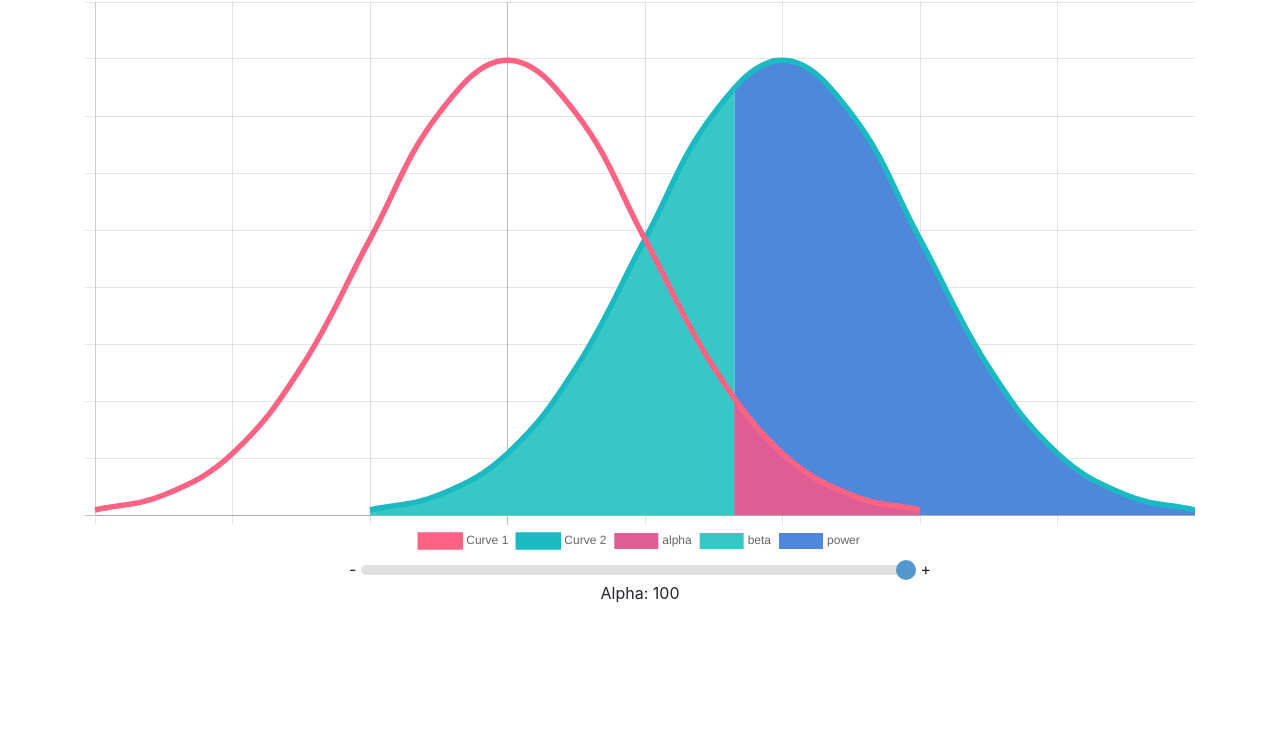
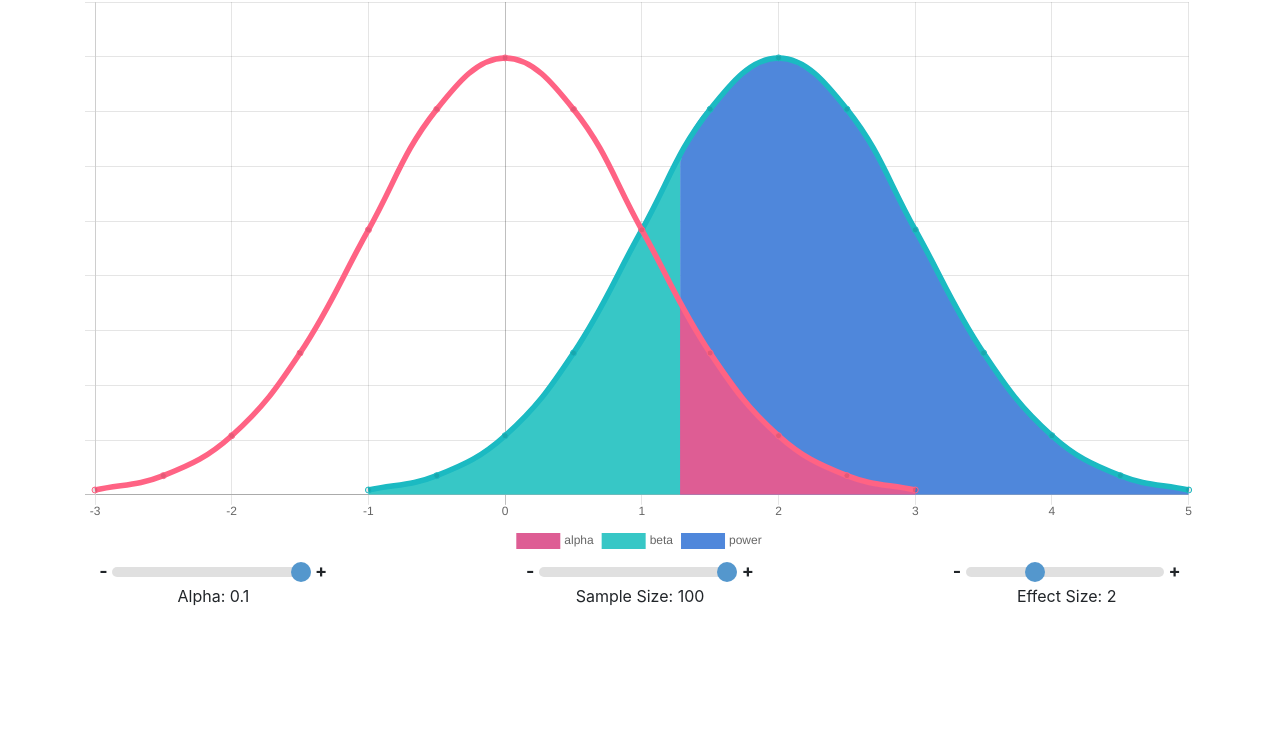
Before and after one commit to Fletcher-Climate-Group/alpha-beta-visualization, a plain HTML site: page index.html in a window 1280 px wide. Shown: the part 60-800 px from the top of the page. Drawn offline with nearby package versions, Linux system fonts and the light colour scheme.

Commit message:
added slider bars for sample size and effect size

```diff
--- a/css/style.css
+++ b/css/style.css
@@ -36,3 +36,8 @@
     background: #0d6cb9;
     cursor: pointer; /* Cursor on hover */
 }
+
+.value{
+    font-size: 18px;
+    font-weight: bold;
+}
--- a/index.html
+++ b/index.html
@@ -25,9 +25,10 @@
 
 <body>
     <div class="container text-center mt-3">
-        <h2>Alpha and Beta</h2>
+        <h2>Alpha, Beta and Power</h2>
     </div>
 
+    <!--chart-->
     <div class="container">
         <div class="row text-center">
             <div class="col">
@@ -36,14 +37,31 @@
         </div>
     </div>
 
-    <div class="container">
+    <!--sliders-->
+    <div class="container-fluid">
         <div class="row text-center">
             <div class="col">
                 <div class="slidecontainer">
                     <span class="value left">-</span>
-                    <input type="range" min="0" max="100" value="100" class="slider" id="alphaRange">
+                    <input type="range" min="0" max="0.1" value="0.1" step="0.01" class="slider alpha" id="rangeAlpha">
                     <span class="value right">+</span>
-                    <p>Alpha: <span id="alphaValue"></span></p>
+                    <p>Alpha: <span id="valueAlpha"></span></p>
+                </div>
+            </div>
+            <div class="col">
+                <div class="slidecontainer">
+                    <span class="value left">-</span>
+                    <input type="range" min="25" max="100" value="100"class="slider sampleSize" id="rangeSampleSize">
+                    <span class="value right">+</span>
+                    <p>Sample Size: <span id="valueSampleSize"></span></p>
+                </div>
+            </div>
+            <div class="col">
+                <div class="slidecontainer">
+                    <span class="value left">-</span>
+                    <input type="range" min="1" max="4" value="2" step="0.5" class="slider sampleSize" id="rangeEffectSize">
+                    <span class="value right">+</span>
+                    <p>Effect Size: <span id="valueEffectSize"></span></p>
                 </div>
             </div>
         </div>
--- a/js/script.js
+++ b/js/script.js
@@ -31,6 +31,19 @@ function createGausDataset(mean, stdev, numdev, inc) {
         dataset.push(xy)
     }
     return dataset
+}
+
+function updateNormalCurves(mean1, mean2, stdev) {
+    curve1.mean = mean1
+    curve1.stdev = stdev
+    curve2.mean = mean2
+    curve2.stdev = stdev
+    var c1 = createGausDataset(mean1, stdev, numStdev, curveIncrement)
+    var c2 = createGausDataset(mean2, stdev, numStdev, curveIncrement)
+
+    chart.data.datasets[0].data = c1
+    chart.data.datasets[1].data = c2
+    chart.update()
 }
 
 //createAlpha: creates an alpha dataset to be added to the chart
@@ -72,9 +85,23 @@ function createBeta(mean, stdev, z) {
 }
 
 //createAB: updates the alpha and beta datasets on the chart
-function createAlphaBetaPower(commonX) {
-    alphaZ = (commonX - curve1.mean) / curve1.stdev
-    betaZ = (commonX - curve2.mean) / curve2.stdev
+function updateAlphaBetaPower(alpha) {
+    var z_lookup = {
+        0.1: 1.28,
+        0.09: 1.34,
+        0.08: 1.41,
+        0.07: 1.48,
+        0.06: 1.55,
+        0.05: 1.64,
+        0.04: 1.75,
+        0.03: 1.88,
+        0.02: 2.05,
+        0.01: 2.33,
+        0: 3
+    }
+
+    alphaZ = z_lookup[alpha]
+    betaZ = ((alphaZ * curve1.stdev + curve1.mean) - curve2.mean) / curve2.stdev
 
     alpha = createAlpha(curve1.mean, curve1.stdev, alphaZ)
     beta = createBeta(curve2.mean, curve2.stdev, betaZ)
@@ -98,7 +125,7 @@ var chart = new Chart(myChart, {
             //curve 1 for null mean
             {
                 label: 'Curve 1',
-                pointRadius: 0,
+                pointRadius: 3,
                 fill: false,
                 borderColor: '#ff6384',
                 data: createGausDataset(curve1.mean, curve1.stdev, numStdev, curveIncrement)
@@ -106,7 +133,7 @@ var chart = new Chart(myChart, {
             //curve 2 for testing mean
             {
                 label: 'Curve 2',
-                pointRadius: 0,
+                pointRadius: 3,
                 fill: false,
                 borderColor: '#1BBAC2',
                 data: createGausDataset(curve2.mean, curve2.stdev, numStdev, curveIncrement)
@@ -139,12 +166,20 @@ var chart = new Chart(myChart, {
     },
     options: {
         title: {
-            text: 'Alpha and Beta',
+            text: 'Alpha, Beta and Power',
             display: false,
-
         },
         legend: {
-            position: 'bottom'
+            position: 'bottom',
+            labels: {
+                filter: function (item, chart) {
+                    removeList = ['Curve 1', 'Curve 2']
+                    if (removeList.includes(item.text)) {
+                        return false
+                    }
+                    return true
+                }
+            }
         },
         scales: {
             xAxes: [{
@@ -152,7 +187,7 @@ var chart = new Chart(myChart, {
                 position: 'bottom',
                 display: true,
                 ticks: {
-                    display: false,
+                    display: true,
                 }
             }],
             yAxes: [{
@@ -172,18 +207,37 @@ var chart = new Chart(myChart, {
 });
 
 //creates the initial alpha and beta highlight
-createAlphaBetaPower(curve1.mean + curve1.stdev * 1.65)
+updateAlphaBetaPower(0.1)
 
-//variables and function for slider
-var slider = document.getElementById("alphaRange")
-var output = document.getElementById("alphaValue")
-output.innerHTML = slider.value
+//alpha slider
+var sliderAlpha = document.getElementById("rangeAlpha")
+var outputAlpha = document.getElementById("valueAlpha")
+outputAlpha.innerHTML = sliderAlpha.value
 
-slider.oninput = function () {
-    output.innerHTML = this.value
+sliderAlpha.oninput = function () {
+    outputAlpha.innerHTML = this.value
+    updateAlphaBetaPower(parseFloat(this.value))
+}
 
-    endPoint = curve1.mean + curve1.stdev * numStdev
-    startPoint = curve1.mean + curve1.stdev * 1.65
+//sample size slider
+var sliderSampleSize = document.getElementById("rangeSampleSize")
+var outputSampleSize = document.getElementById("valueSampleSize")
+outputSampleSize.innerHTML = sliderSampleSize.value
 
-    createAlphaBetaPower(endPoint - (this.value / 100) * (endPoint - startPoint))
+sliderSampleSize.oninput = function () {
+    outputSampleSize.innerHTML = this.value
+    stdev = Math.sqrt(100 / parseInt(this.value))
+    updateNormalCurves(curve1.mean, curve2.mean, stdev)
+    updateAlphaBetaPower(sliderAlpha.value)
 }
+
+//effect size slider
+var sliderEffectSize = document.getElementById("rangeEffectSize")
+var outputEffectSize = document.getElementById("valueEffectSize")
+outputEffectSize.innerHTML = sliderEffectSize.value
+
+sliderEffectSize.oninput = function () {
+    outputEffectSize.innerHTML = this.value
+    updateNormalCurves(curve1.mean, parseFloat(this.value), curve1.stdev)
+    updateAlphaBetaPower(sliderAlpha.value)
+}
```
